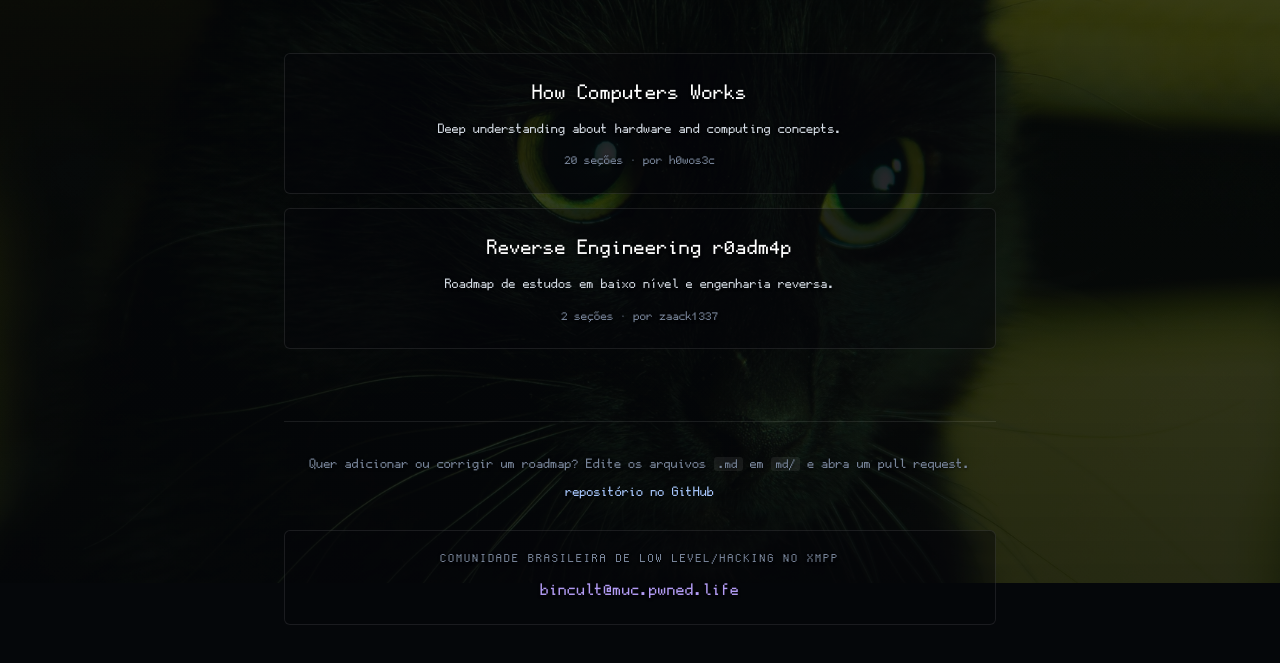
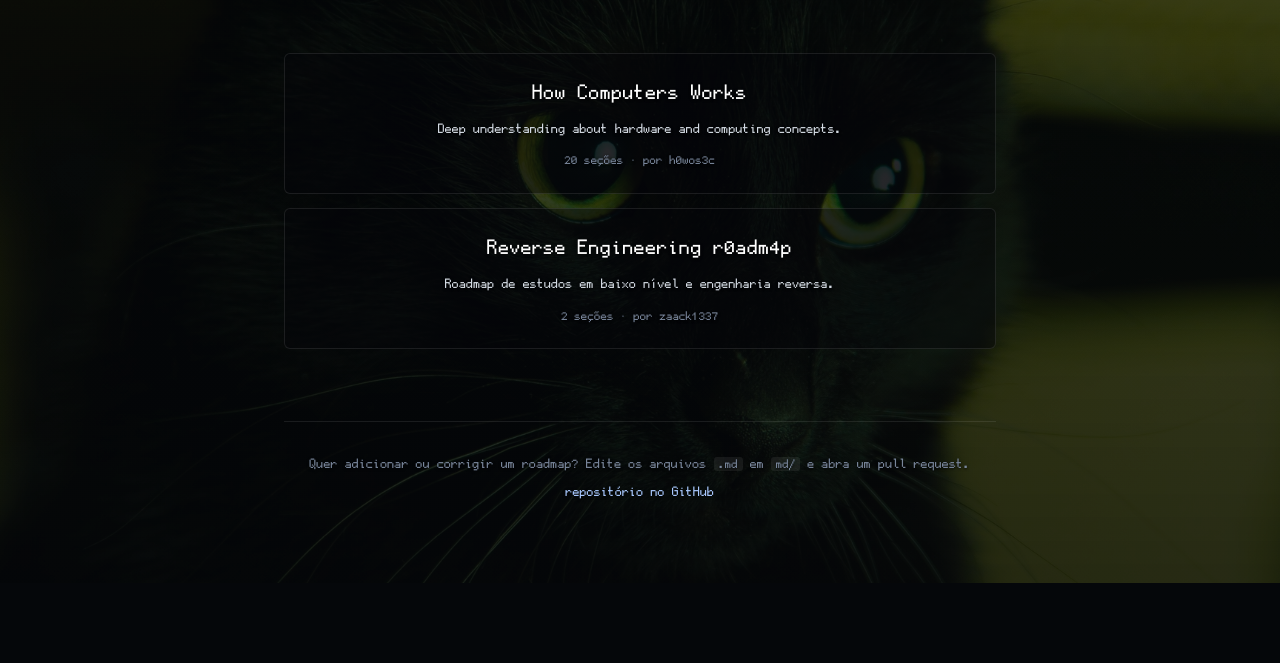
Before and after one commit to thebixowithsevenheads/maps, a plain HTML site: page index.html in a window 1280 px wide. Shown: the part 217-880 px from the top of the page. After the commit the page ends 823 px from the top, so only its background shows below. Drawn offline with Linux system fonts and the light colour scheme.

Commit message:
FUCK MUC AND FUCK XMPP PEOPLE (i love my friends)

```diff
--- a/index.html
+++ b/index.html
@@ -48,7 +48,6 @@
 <p>Quer adicionar ou corrigir um roadmap? Edite os arquivos <code>.md</code> em
 <code>md/</code> e abra um pull request.</p>
 <p><a href="https://github.com/thebixowithsevenheads/maps" target="_blank" rel="noopener noreferrer">repositório no GitHub</a></p>
-<a class="muc" href="xmpp:bincult@muc.pwned.life?join" title="Entrar na sala XMPP"><span class="muc-t">Comunidade Brasileira de low level/Hacking no XMPP</span><span class="muc-j">bincult@muc.pwned.life</span></a>
 </footer>
 </div>
 </body>
--- a/style.css
+++ b/style.css
@@ -15,8 +15,6 @@
   --muted: #78859a;
   --accent: #e3b341;
   --link: #a9c9ff;
-  --muc: #6D28D9;
-  --muc-fg: #b39cf5;
   --rule: rgba(255, 255, 255, .09);
   --card: rgba(5, 7, 10, .42);
   --mono: "Gohu", "DejaVu Sans Mono", ui-monospace, SFMono-Regular, Menlo, monospace;
@@ -215,44 +213,6 @@ code {
 
 .foot p { margin: 6px 0; }
 
-.muc {
-  display: block;
-  margin-top: 26px;
-  padding: 20px;
-  border: 1px solid var(--rule);
-  border-radius: 6px;
-  background: var(--card);
-  color: var(--fg);
-  transition: border-color .15s, background .15s, transform .15s;
-}
-
-.muc:hover, .muc:focus-visible {
-  border-color: var(--muc-fg);
-  background: rgba(109, 40, 217, .18);
-  text-decoration: none;
-  transform: translateY(-1px);
-}
-
-.muc-t {
-  display: block;
-  font-size: 11px;
-  letter-spacing: .18em;
-  text-transform: uppercase;
-  color: var(--muted);
-  line-height: 1.5;
-}
-
-.muc-j {
-  display: block;
-  margin-top: 9px;
-  font-size: 16px;
-  color: var(--muc-fg);
-  letter-spacing: .02em;
-}
-
-.muc:hover .muc-t, .muc:focus-visible .muc-t { color: var(--fg); }
-.muc:hover .muc-j, .muc:focus-visible .muc-j { color: #d6c8ff; }
-
 /* ---- telas pequenas ---- */
 
 @media (max-width: 640px) {
```
Also changed, not shown: maps/how-computers-works.html (+0 -1 lines), maps/reverse.html (+0 -1 lines), 1 other file.
